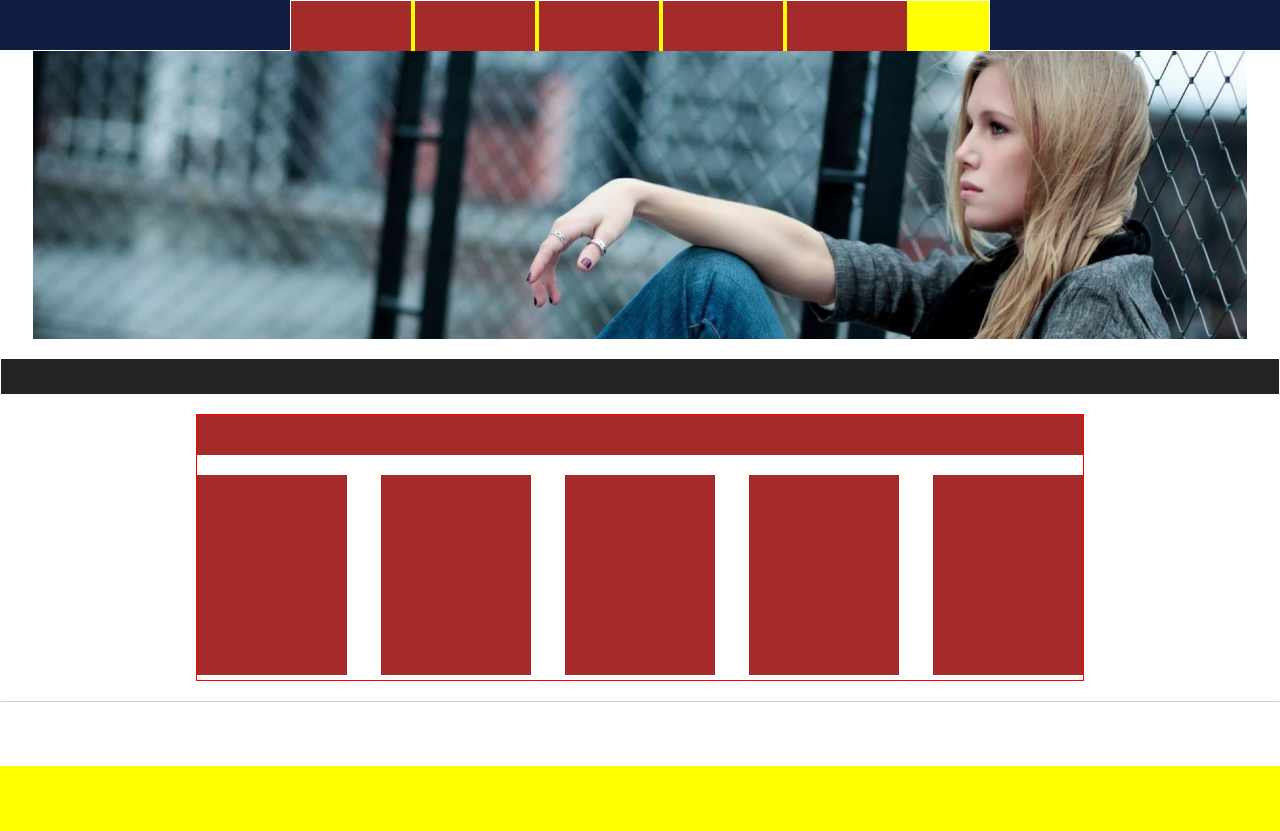
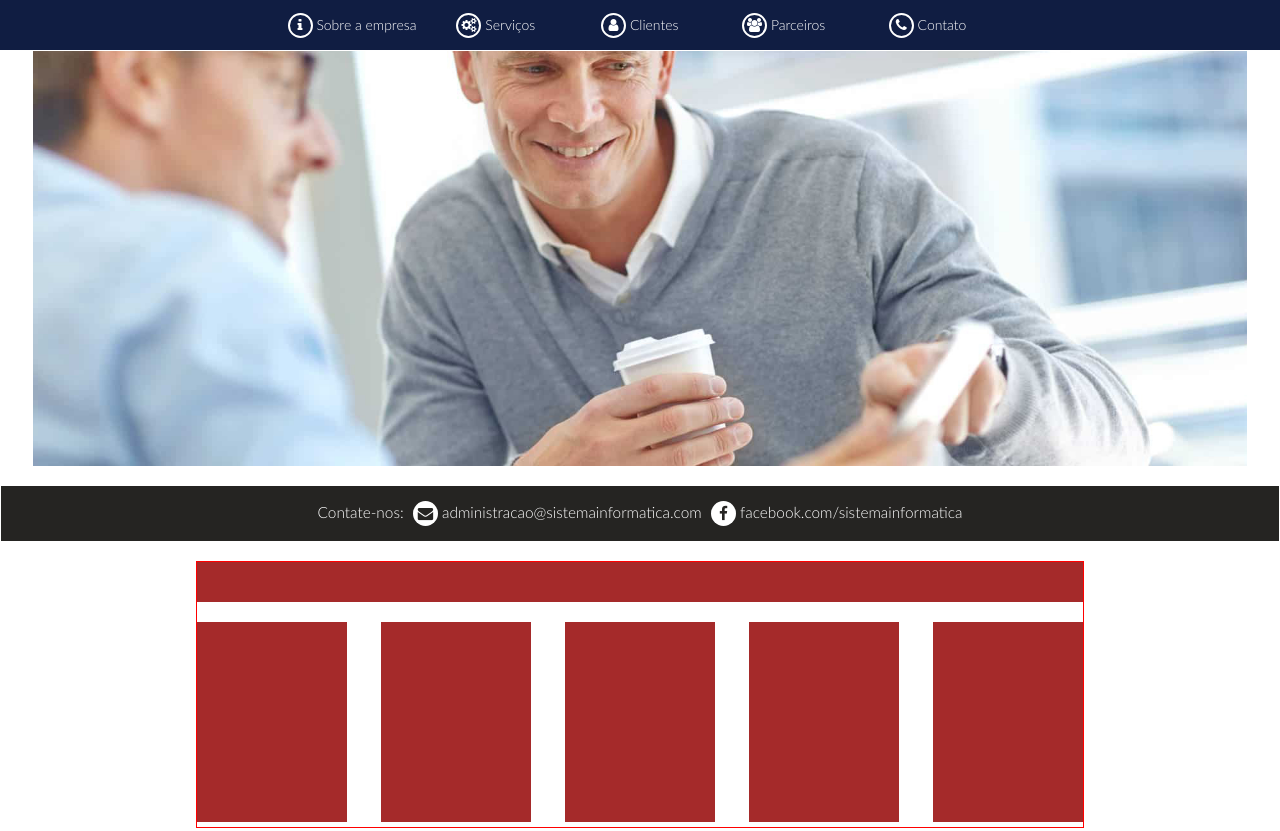
Before and after one commit to DeveloperGilbertoSilva/sistemainformatica_estatico, a plain HTML site: page index.html in a window 1280 px wide. Shown: the top 831 px of the page. Drawn offline with Linux system fonts and the light colour scheme.

Commit message:
Adição de arquivos e desenvolvimento de menu e publicidade

```diff
--- a/css/style.css
+++ b/css/style.css
@@ -7,10 +7,15 @@ html,body{height: 100%;}
 	outline: none;
 }
 
+@font-face{
+	font-family: "Lato";
+	src: url("../fonts/Lato-Light.ttf");
+}
+
 /*===========HEADER===========*/
 .header{
 	height: auto;
-	background: white;
+	background: red;
 }
 
 .button_menu{
@@ -59,10 +64,35 @@ html,body{height: 100%;}
 
 .contate-nos{
 	width: 100%;
-	height: 35px;
+	min-height: 35px;
+	max-height: 110px;
+	padding: 15px;
 	background: #252422;
+	text-align: center;
+	font-family: "Lato";
+	font-size: 1.1em;
+	color: white;
+}
+.contate-nos i{
+	float: left;
+	width: 25px;
+	height: 25px;
+	padding: 5px 0px;
+	border-radius: 25px;
+	background: white;
+	text-align: center;
+	color: #252422;
 }
 
+.e-mail,.facebook{
+	display: block;
+	min-width: 100px;
+	max-width: 270px;
+	height: auto;
+	margin-top: 10px;
+	text-align: left;
+	font-size: 0.9em;
+}
 .container_servico{
 	min-width: 200px;
 	max-width: 750px;
@@ -99,38 +129,69 @@ html,body{height: 100%;}
 
 	.bar_menu{
 		display: block;
-		width: 700px;
+		width: 730px;
 		height: 100%;
 		margin: 0 auto;
-		border: 1px solid white;
 	}
 
 	.menu{
-		width: 100%;
-		height: 70px;
-		background: brown;
+		width: auto;
+		height: 49px;
+		margin: 0 auto;
+		background: none;
 	}
 
 	.menu ul{
-		width: 100%;
+		width: 716px;
 		height: 100%;
-		background: yellow;
+		margin: 0 auto;
+		background: none;
 	}
 
 	.menu ul li{
 		display: inline-block;
-		width: 120px;
-		height: 100%;
-		background: brown;
+		width: 140px;
+		height: 32px;
+		top: 13px;
+		transition: 0.1s;
+		cursor: pointer;
+		background: none;
+		text-align: center;
+		font-family: "Lato";
 	}
+	.menu ul li:hover{border-bottom: 2px solid white;}
+	.menu ul li:nth-child(5){margin-right: 0px;}
+	.menu ul li i{
+		width: 25px;
+		height: 25px;
+		padding: 3px 0px;
+		border-radius: 30px;
+		border: 2px solid white;
+		text-align: center;
+		font-size: 1em;
+		color: white;
+	}
+	.menu ul li a{
+		text-decoration: none;
+		color: white;}
+
 
 	.container_slider{
 		display: block;
 		width: 95%;
 		min-height: 0px;
-		max-height: 400px;
+		max-height: 600px;
 		margin: 0px auto 20px auto;
+		overflow: hidden;
 		background: #ccc;
+	}
+
+	.e-mail, .facebook{
+		display: inline-block;
+		max-width: 300px;
+		margin-left: 5px;
+		margin-top: 0px;
+		font-size: 1em;
 	}
 
 }
@@ -146,7 +207,7 @@ html,body{height: 100%;}
 	}
 	.servico:nth-child(6){margin-right: 0px;}
 }
-@media screen and (min-width: 996px) and (min-height: 1024px){
+@media screen and (min-width: 1024px) and (min-height: 1024px){
 	.servico{
 		display: block;
 		width: 250px;
@@ -154,3 +215,14 @@ html,body{height: 100%;}
 	}
 	.servico:nth-child(6){margin-right: auto;}
 }
+@media screen and (min-width: 1900px) and (min-height: 1024px){
+	.container_servico{
+		max-width: 888px;
+	}
+	.servico{
+		display: inline-block;
+		width: 150px;
+		margin: auto 30px 0px auto;
+	}
+	.servico:nth-child(6){margin-right: 0px;}
+}
--- a/index.html
+++ b/index.html
@@ -30,11 +30,30 @@
 						<div class="bar_menu">
 							<nav class="menu">
 								<ul type="none">
-									<li></li>
-									<li></li>
-									<li></li>
-									<li></li>
-									<li></li>
+									<li class="position">
+										<i class="fa fa-info"></i>
+										<a href="#">Sobre a empresa</a>
+									</li>
+
+									<li class="position">
+										<i class="fa fa-cogs"></i>
+										<a href="#">Serviços</a>
+									</li>
+
+									<li class="position">
+										<i class="fa fa-user"></i>
+										<a href="#">Clientes</a>
+									</li>
+
+									<li class="position">
+										<i class="fa fa-users"></i>
+										<a href="#">Parceiros</a>
+									</li class="position">
+
+									<li class="position">
+										<i class="fa fa-phone"></i>
+										<a href="#">Contato</a>
+									</li>
 								</ul>
 							</nav>
 						</div>
@@ -45,9 +64,22 @@
 			<section class="section col-xs-12">
 				<div class="row">
 					<div class="container_slider">
-						<img src="img/slider.jpg">
+						<img src="img/slider2.jpg">
 					</div>
-					<div class="contate-nos"></div>
+
+					<div class="contate-nos">
+						<center>
+							Contate-nos:
+							<div class="e-mail">
+								<i class="fa fa-envelope"></i>
+								&nbsp;administracao@sistemainformatica.com</div>
+							<div class="facebook">
+								<i class="fa fa-facebook"></i>
+								&nbsp;facebook.com/sistemainformatica
+							</div>
+						</center>
+					</div>
+
 					<div class="container_servico">
 						<div class="title_servico"></div>
 						<div class="servico"></div>
```
Also changed, not shown: fonts/Lato-Light.ttf (added), img/slider2.jpg (added).
